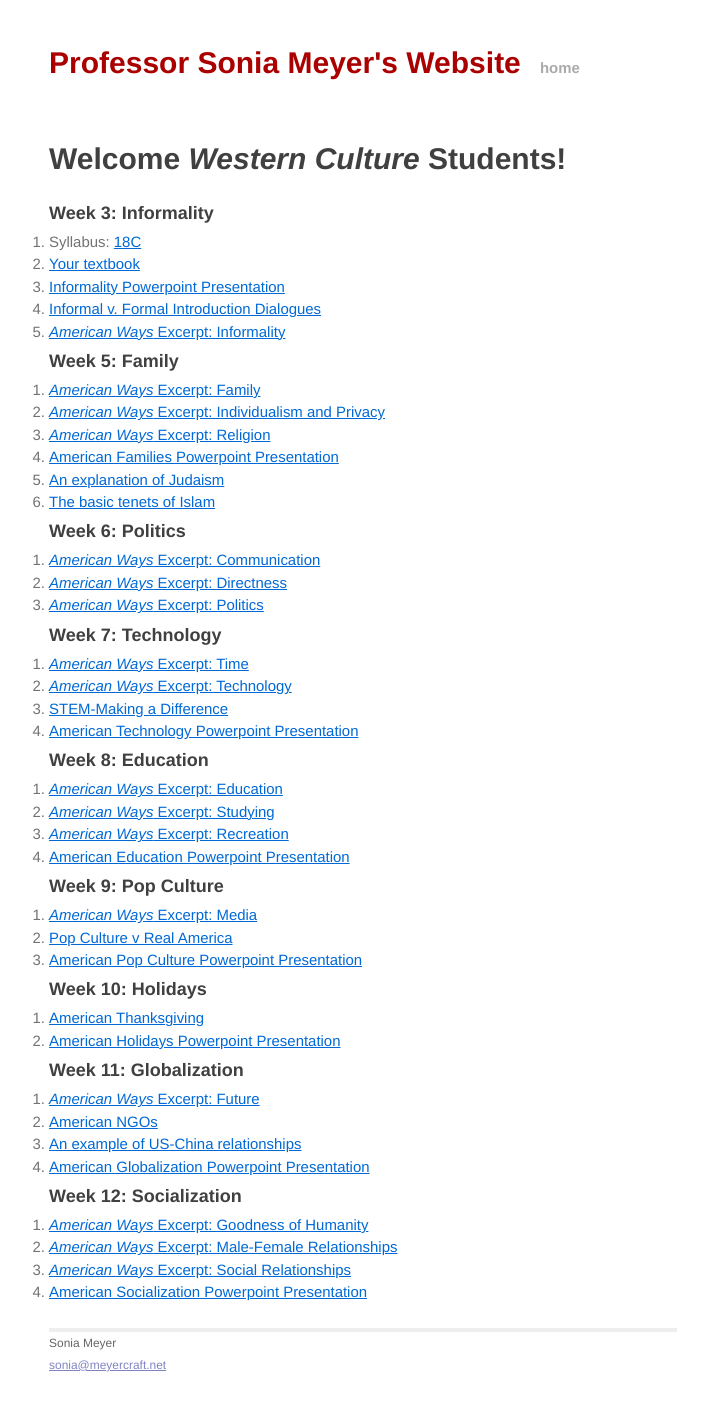
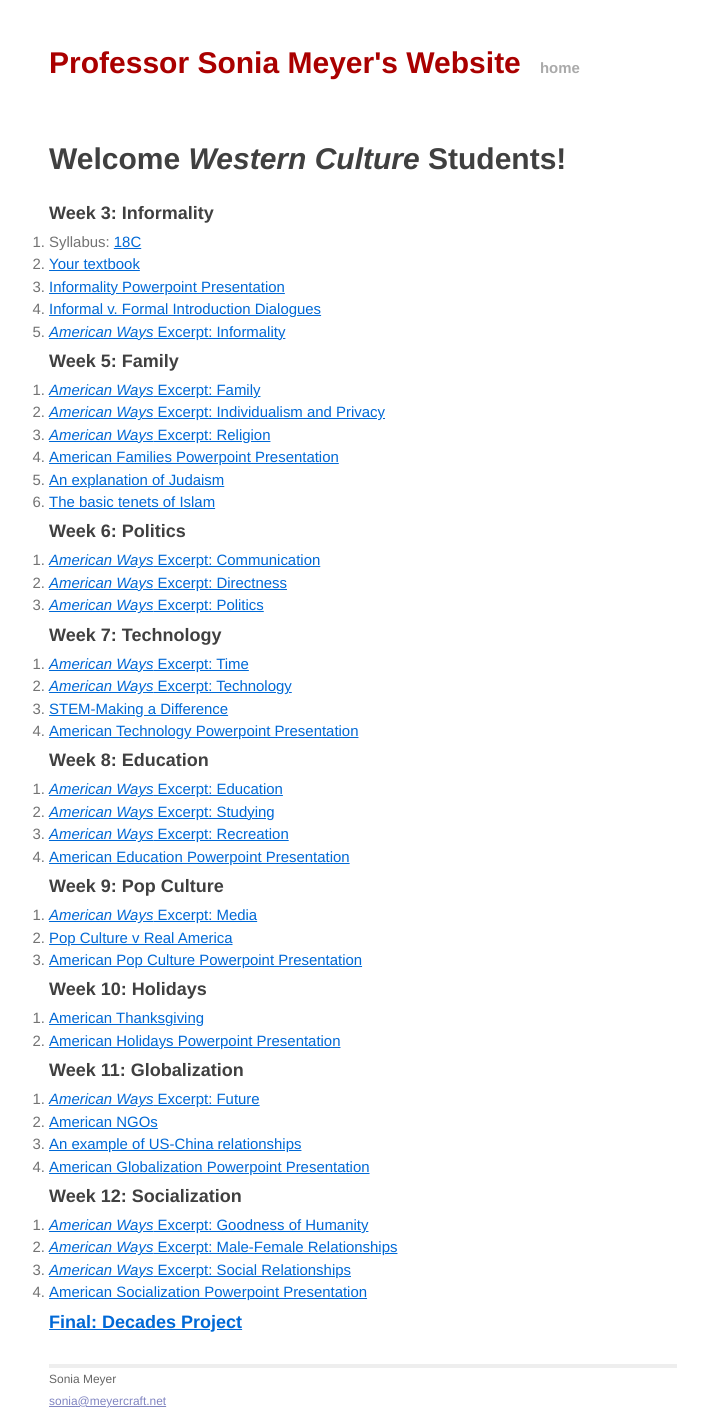
Before and after one commit to soniawmeyer/soniameyer-beihang-students-website, a Jekyll site: the page built from classes/18c.md, in a window 1280 px wide. Shown: the whole page, without its empty margins (277-985 px from the left). Built offline with Jekyll 4.4.1, drawn with Linux system fonts in a browser that asks for light colours; before the commit the page ends 1385 px from its top, so only the background shows below that.

Commit message:
Final-Decades Project

```diff
--- a/classes/18c.md
+++ b/classes/18c.md
@@ -104,6 +104,8 @@ title: Professor Sonia Meyer's Beihang Website
 
 </div>
 
+###[Final: Decades Project](/resources/Final-Decades Project.pdf)
+
 <div class="week" id="week-13" markdown="1">
 
 ###Week 13: Minorities
```
Also changed, not shown: classes/29c37c.md (+2 -0 lines), 1 other file.
